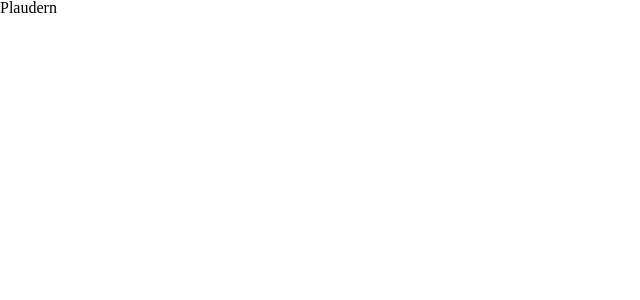
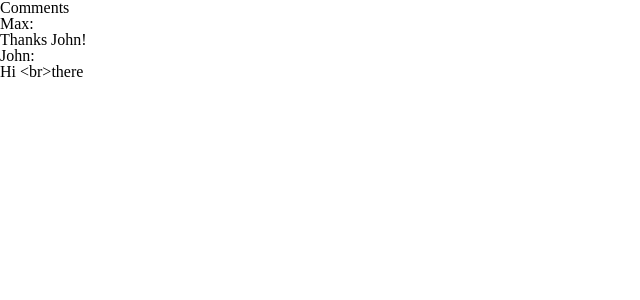
Before and after one commit to bst27/plaudern, an Angular app in the folder web/: page / in a window 1280 px wide. Shown: the top 300 px of the page, without its empty margins (0-640 px from the left). Built offline with nearby package versions, Linux system fonts and the light colour scheme.

Commit message:
add comments list with static data

```diff
--- a/web/src/app/app.component.html
+++ b/web/src/app/app.component.html
@@ -1 +1,4 @@
-<h1>{{title}}</h1>
+<div>
+  <h1>Comments</h1>
+  <app-comments></app-comments>
+</div>
--- a/web/src/app/app.module.ts
+++ b/web/src/app/app.module.ts
@@ -3,10 +3,14 @@ import { NgModule } from '@angular/core';
 
 import { AppRoutingModule } from './app-routing.module';
 import { AppComponent } from './app.component';
+import { CommentComponent } from './components/comment/comment.component';
+import { CommentsComponent } from './components/comments/comments.component';
 
 @NgModule({
   declarations: [
-    AppComponent
+    AppComponent,
+    CommentComponent,
+    CommentsComponent
   ],
   imports: [
     BrowserModule,
--- /dev/null
+++ b/web/src/app/components/comment/comment.component.html
@@ -0,0 +1,4 @@
+<div>
+  <div>{{comment.Author}}:</div>
+  <div>{{comment.Message}}</div>
+</div>
--- /dev/null
+++ b/web/src/app/components/comment/comment.component.ts
@@ -0,0 +1,18 @@
+import {Component, Input, OnInit} from '@angular/core';
+import { Comment } from "../../models/comment";
+
+@Component({
+  selector: 'app-comment',
+  templateUrl: './comment.component.html',
+  styleUrls: ['./comment.component.css']
+})
+export class CommentComponent implements OnInit {
+
+  @Input() comment: Comment
+
+  constructor() { }
+
+  ngOnInit(): void {
+  }
+
+}
--- /dev/null
+++ b/web/src/app/components/comments/comments.component.html
@@ -0,0 +1,3 @@
+<div *ngFor="let comment of comments">
+  <app-comment [comment]="comment"></app-comment>
+</div>
--- /dev/null
+++ b/web/src/app/components/comments/comments.component.ts
@@ -0,0 +1,47 @@
+import { Component, OnInit } from '@angular/core';
+import { Comment } from "../../models/comment";
+
+@Component({
+  selector: 'app-comments',
+  templateUrl: './comments.component.html',
+  styleUrls: ['./comments.component.css']
+})
+export class CommentsComponent implements OnInit {
+
+  comments: Comment[] = [];
+
+  constructor() { }
+
+  ngOnInit(): void {
+    let data = [
+      {
+        Author: 'John',
+        Created: '2020-08-31T21:54:21+02:00',
+        Id: 'ba2d2e6a-2299-40fb-94d7-2738a76333c4',
+        Message: 'Hi <br>there',
+        ThreadId: 'localhost8083/basic/basic-example.html',
+      },
+      {
+        Author: 'Max',
+        Created: '2020-08-31T21:57:21+02:00',
+        Id: '11111-2299-40fb-94d7-2732222223c4',
+        Message: 'Thanks John!',
+        ThreadId: 'localhost8083/basic/basic-example.html',
+      },
+    ];
+
+    this.comments = data.sort((a, b) => {
+      console.log(Date.parse(a.Created), Date.parse(b.Created));
+      if (Date.parse(a.Created) < Date.parse(b.Created)) {
+        return -1;
+      }
+
+      if (Date.parse(a.Created) > Date.parse(b.Created)) {
+        return 1;
+      }
+
+      return 0;
+    }).reverse();
+  }
+
+}
--- /dev/null
+++ b/web/src/app/models/comment.ts
@@ -0,0 +1,8 @@
+// This interface describes a comment as received from the backend
+export interface Comment {
+  Author: string;
+  Created: string;
+  Id: string;
+  Message: string;
+  ThreadId: string;
+}
```
Also changed, not shown: web/src/app/components/comment/comment.component.css (added), web/src/app/components/comments/comments.component.css (added), 2 other files (tests, documents, lock files or other folders).
